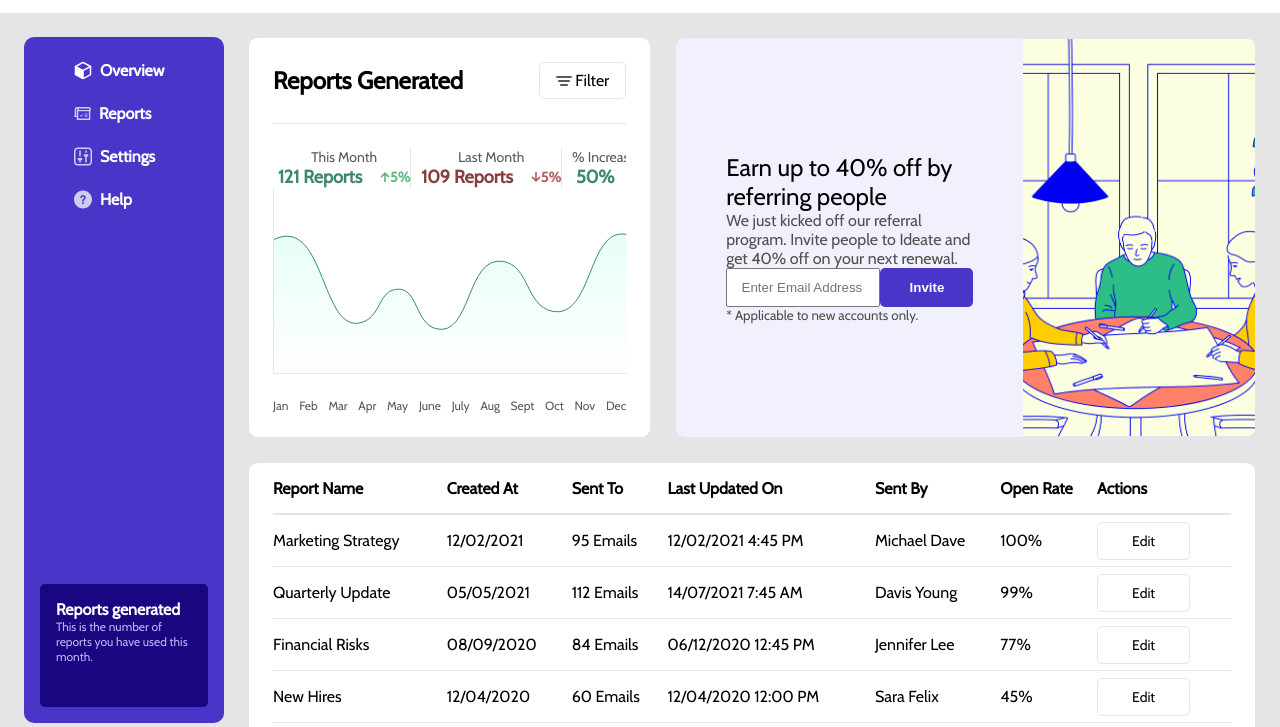
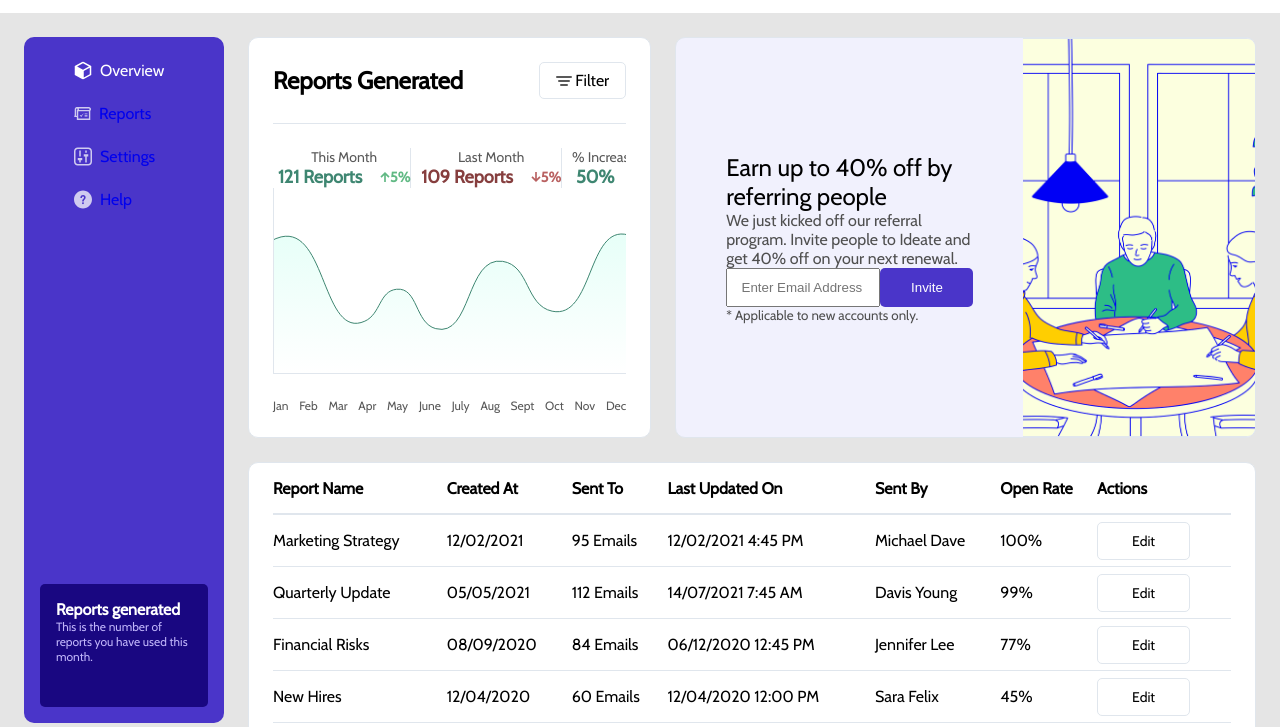
Before and after one commit to michaellisitsa/Codewell_ideate_dashboard_challenge, a plain HTML site: page index.html in a window 1280 px wide. Both pictures are taken after a click on the link "Overview". Shown: the part 53-780 px from the top of the page. Drawn offline with nearby package versions, Linux system fonts and the light colour scheme.

Commit message:
nav links highlight on click

```diff
--- a/script.js
+++ b/script.js
@@ -20,6 +20,7 @@
 
 const menu = document.querySelector('#menu');
 const topMenu = document.querySelector('#top-menu');
+const menuLinks = document.querySelectorAll('.menu__links');
 
 // window.onscroll = function () {
 //   scrollFunction();
@@ -62,3 +63,19 @@ if (
   });
   observer.observe(menu.querySelector('#bot-sidebar-marker'));
 }
+
+const clearSelected = function () {
+  menuLinks.forEach((menuLink) => menuLink.classList.remove('selected-link'));
+};
+
+// Add selected class to selected hyperlink, and remove from any others in selection
+menuLinks.forEach((menuLink) =>
+  menuLink.addEventListener(
+    'click',
+    function () {
+      clearSelected();
+      menuLink.classList.add('selected-link');
+    }.bind(this, menuLink)
+  )
+);
+// }
--- a/style.css
+++ b/style.css
@@ -58,6 +58,10 @@ body {
   border: 0;
 }
 
+.selected-link {
+  color: white;
+}
+
 .top-menu {
   display: none;
   position: sticky;
@@ -97,8 +101,7 @@ body {
 .top-menu a,
 .top-menu p,
 .referral__email-button {
-  color: white;
-  font-weight: 700;
+  font-weight: 400;
   text-decoration: underline;
   text-decoration-color: transparent;
 }
```
